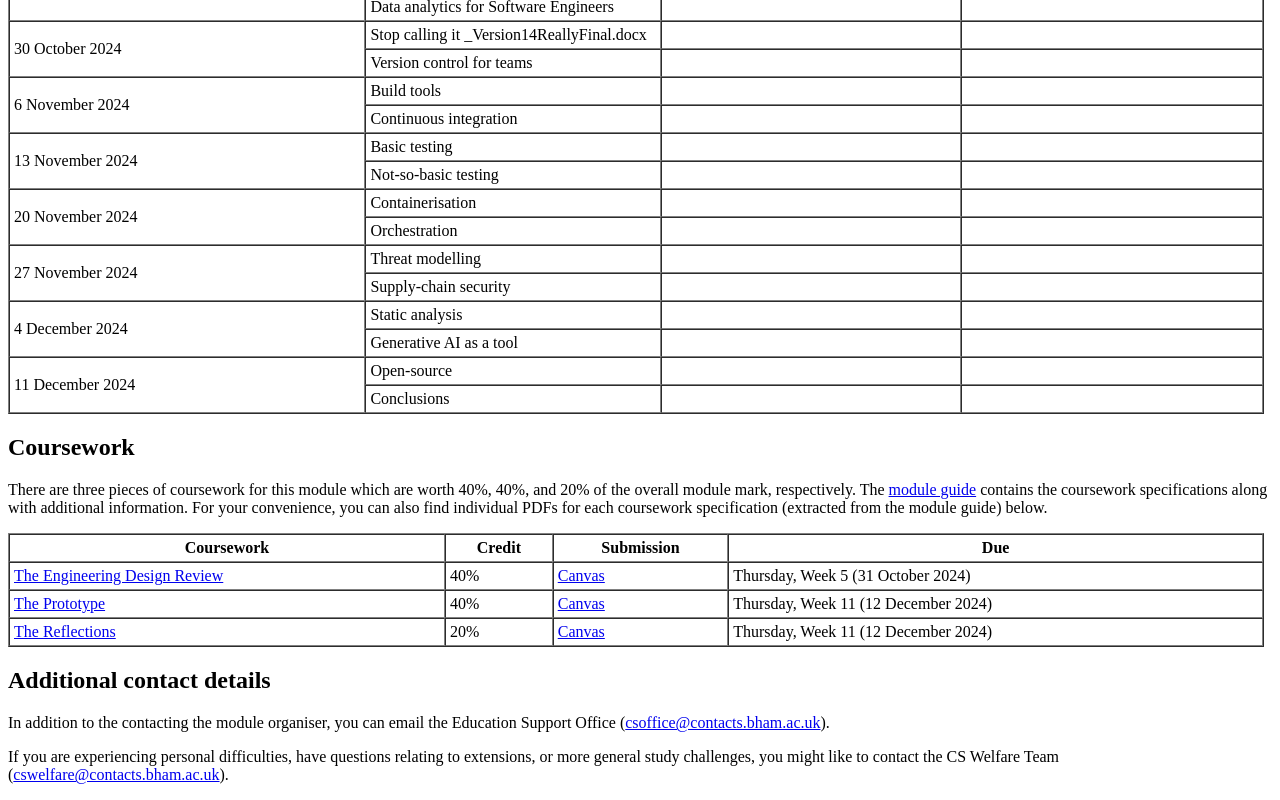
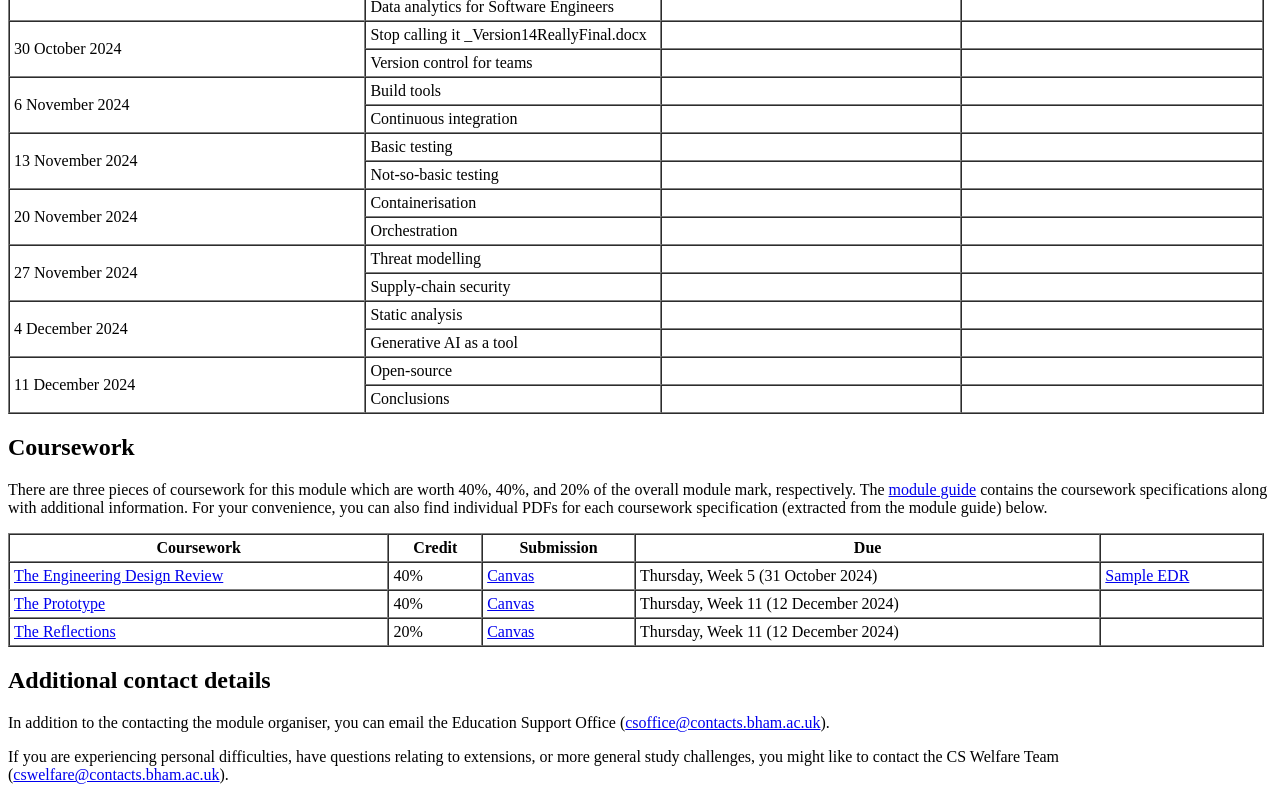
Before and after one commit to uob-sepp/website, a plain HTML site: page index.html in a window 1280 px wide. Shown: the part 929-1729 px from the top of the page. Drawn offline with Linux system fonts and the light colour scheme.

Commit message:
Add link to sample EDR

```diff
--- a/index.html
+++ b/index.html
@@ -474,6 +474,7 @@
       <th>Credit</th>
       <th>Submission</th>
       <th>Due</th>
+      <th></th>
     </tr>
   </thead>
   <tbody>
@@ -498,6 +499,19 @@
         >
       </td>
       <td>Thursday, Week 5 (31 October 2024)</td>
+      <td>
+        <a
+          class="instructure_file_link instructure_scribd_file inline_disabled"
+          title="sample-edr.pdf"
+          href="https://canvas.bham.ac.uk/courses/77855/files/17771585?wrap=1"
+          target="_blank"
+          rel="noopener"
+          data-canvas-previewable="false"
+          data-api-endpoint="https://canvas.bham.ac.uk/api/v1/courses/77855/files/17771585"
+          data-api-returntype="File"
+          >Sample EDR</a
+        >
+      </td>
     </tr>
     <tr>
       <td>
@@ -520,6 +534,7 @@
         >
       </td>
       <td>Thursday, Week 11 (12 December 2024)</td>
+      <td>&nbsp;</td>
     </tr>
     <tr>
       <td>
@@ -542,6 +557,7 @@
         >
       </td>
       <td>Thursday, Week 11 (12 December 2024)</td>
+      <td>&nbsp;</td>
     </tr>
   </tbody>
 </table>
```
